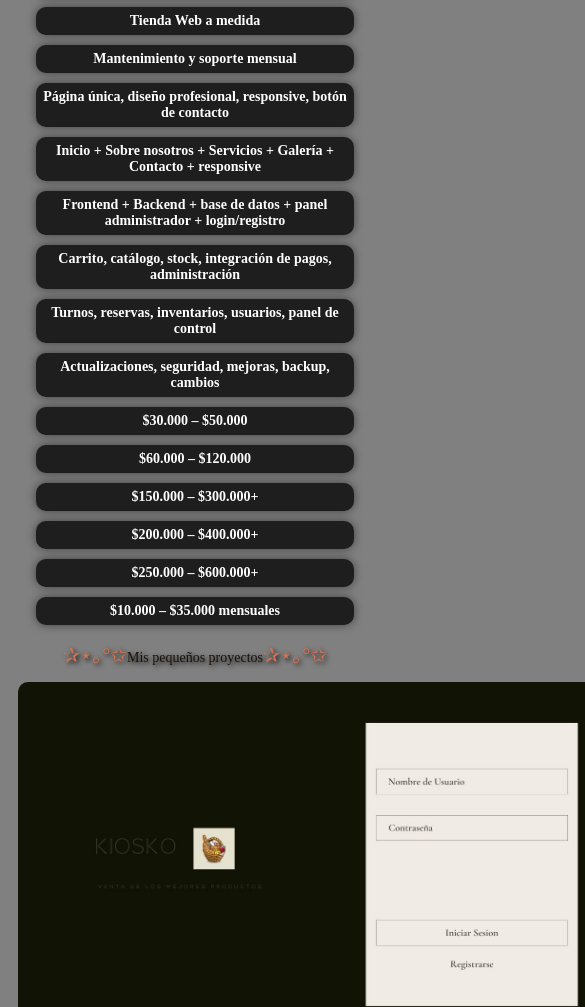
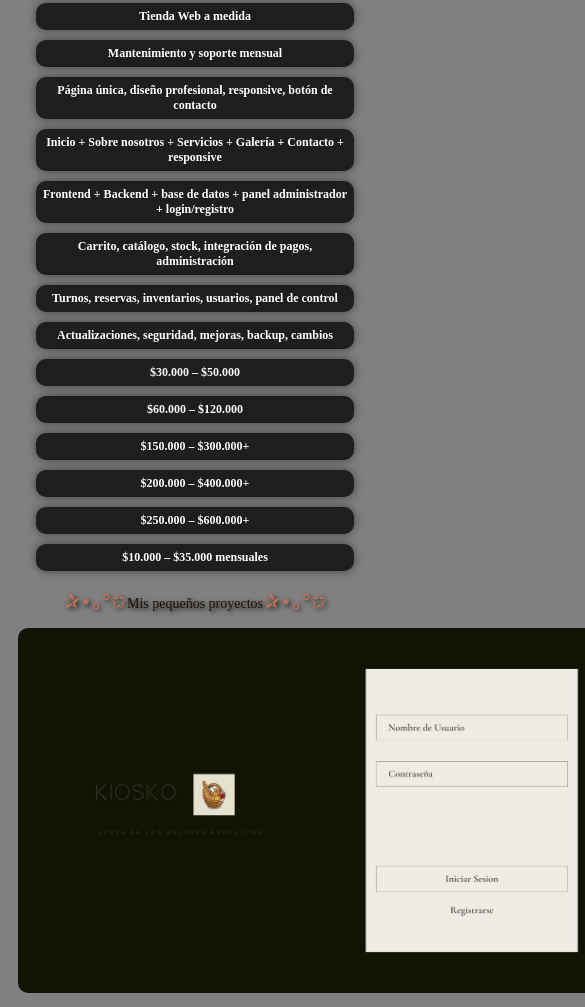
Before and after one commit to MilagroAbdalaBello/Presentaci-n-, a plain HTML site: page index.html in a window 390 px wide. Shown: the part 486-1493 px from the top of the page, 585 px wide, since content can reach past the window. Drawn offline with Linux system fonts and the light colour scheme.

Commit message:
Nueva actualización del tamaño del cuadro e imagenes

```diff
--- a/style.css
+++ b/style.css
@@ -1,10 +1,10 @@
+/* cuerpo y fondo */
 body {
     background-color: gray;
     color: black;
 }
 
-/*diseño del texto con el h1*/
-
+/* diseño del texto con h1 y h3 */
 h1 {
     text-align: center;
     font-size: 48px;
@@ -15,11 +15,9 @@ h1 {
 h3 {
     text-align: center;
     font-size: 20px;
-
 }
 
-/*como si el télefono vibrará*/
-
+/* animación del teléfono */
 .phone {
     font-size: 20px;
     animation: vibrar 0.4s infinite alternate;
@@ -30,13 +28,13 @@ h3 {
     100% { transform: translateX(3px); }
 }
 
+/* párrafos y estrellas */
 p {
     color: rgb(29, 18, 9);
     text-align: center;
     font-weight: 100;
     font-size: 30px;
     text-shadow: 2px 2px 5px black;
-
 }
 
 .stars {
@@ -47,7 +45,7 @@ p {
 /* cuadro responsive */
 .cuadro-grid {
     display: grid;
-    grid-template-columns: repeat(auto-fit, minmax(200px, 1fr));
+    grid-template-columns: repeat(auto-fit, minmax(180px, 1fr));
     gap: 10px;
     width: 90%;
     margin: 30px auto 0 auto;
@@ -60,40 +58,61 @@ p {
     display: flex;
     justify-content: center;
     align-items: center;
-    font-size: 18px; /* más pequeño para que no se salga en pantallas chicas */
+    font-size: 16px; /* tamaño base de las letras */
     font-weight: bold;
     box-shadow: 0 0 10px rgba(0,0,0,0.5);
     transition: .3s;
-    padding: 10px; /* espacio interno para el texto */
+    padding: 10px;
     text-align: center;
     word-wrap: break-word;
     overflow-wrap: break-word;
+    white-space: normal; /* importante para que el texto no se salga */
 }
 
-/* EFECTO HOVER */
+/* hover */
 .item:hover {
-    transform: scale(1.05); /* un poco más suave en móviles */
+    transform: scale(1.05);
     box-shadow: 0 0 15px cyan;
     cursor: pointer;
 }
 
-/* MEDIA QUERIES: Ajuste en pantallas pequeñas */
+/* media queries para pantallas más pequeñas */
 @media (max-width: 768px) {
     .item {
-        font-size: 16px;
+        font-size: 14px; /* letra más pequeña en tablets */
         padding: 8px;
+    }
+
+    .contenedor-img img {
+        width: 100%; /* imágenes responsivas */
     }
 }
 
 @media (max-width: 480px) {
     .item {
+        font-size: 12px; /* letra aún más pequeña en celulares */
+        padding: 6px;
+    }
+
+    h1 {
+        font-size: 22px;
+    }
+
+    p {
         font-size: 14px;
-        padding: 6px;
+    }
+
+    .contenedor-img {
+        flex-direction: column;
+        gap: 10px;
+    }
+
+    .contenedor-img img {
+        width: 100%;
     }
 }
 
-
-/*diseño de los contactos*/
+/* diseño de los contactos */
 .contacto {
     text-align: center;
     margin-top: 30px;
@@ -119,17 +138,15 @@ p {
     background: #25D366;
 }
 
-/* Hover bonito */
 .btn:hover {
     transform: scale(1.1);
     box-shadow: 0 0 12px white;
 }
 
-/*diseño de las fotos*/
-
+/* diseño de las imágenes */
 .contenedor-img {
     display: flex;
-    gap: 15px; /* separa las imágenes */
+    gap: 15px;
 }
 
 .contenedor-img img {
@@ -137,9 +154,7 @@ p {
     border-radius: 10px;
 }
 
-/*ajuste del diseño para pantallas más pequeñas*/
-
-/* Ajustes para pantallas pequeñas */
+/* ajuste general para pantallas más pequeñas */
 @media (max-width: 768px) {
     body {
         font-size: 14px;
@@ -153,7 +168,6 @@ p {
     }
 }
 
-/* Para celulares más chicos */
 @media (max-width: 480px) {
     h1 { font-size: 22px; }
     p { font-size: 14px; }
```
